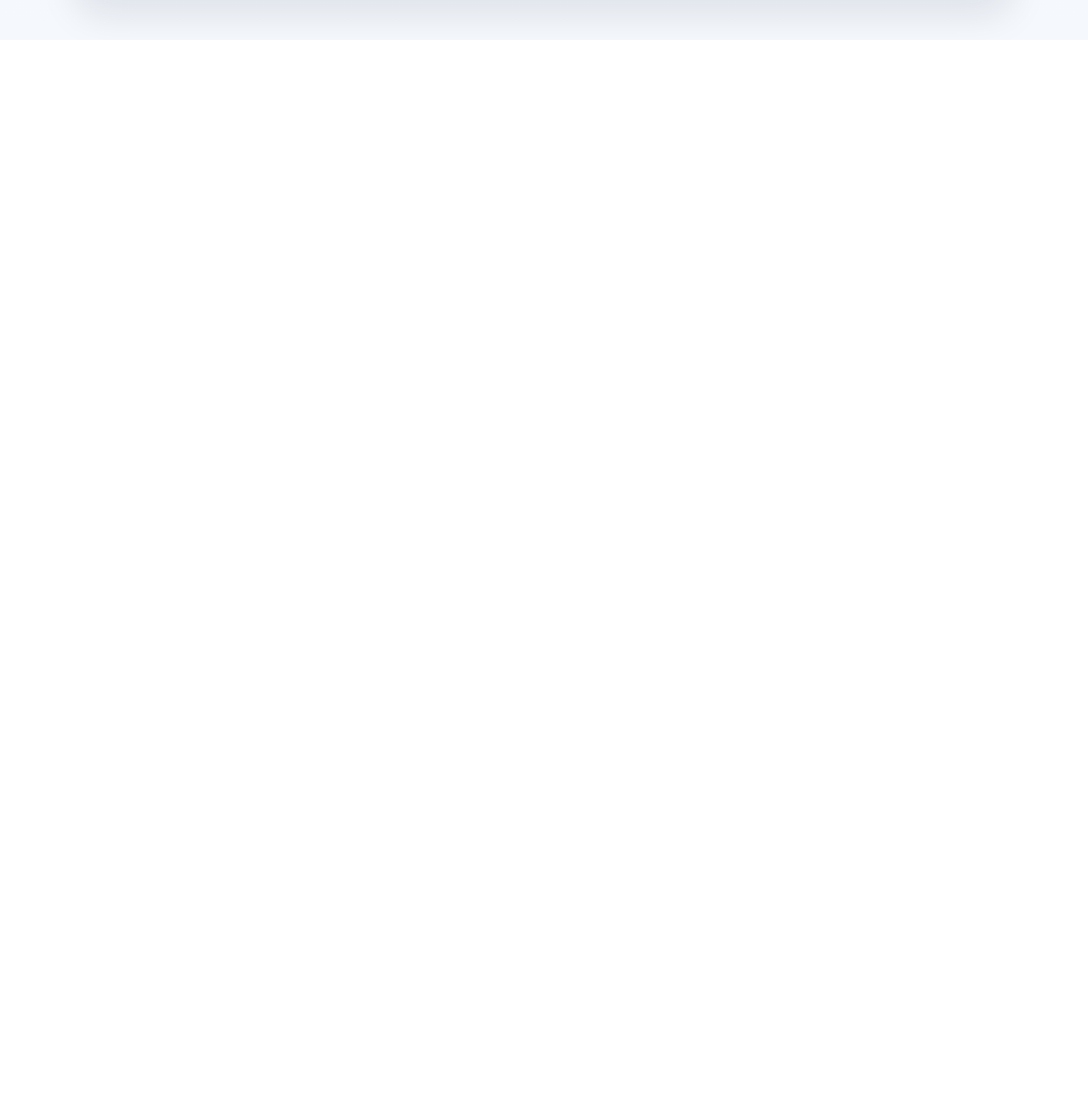
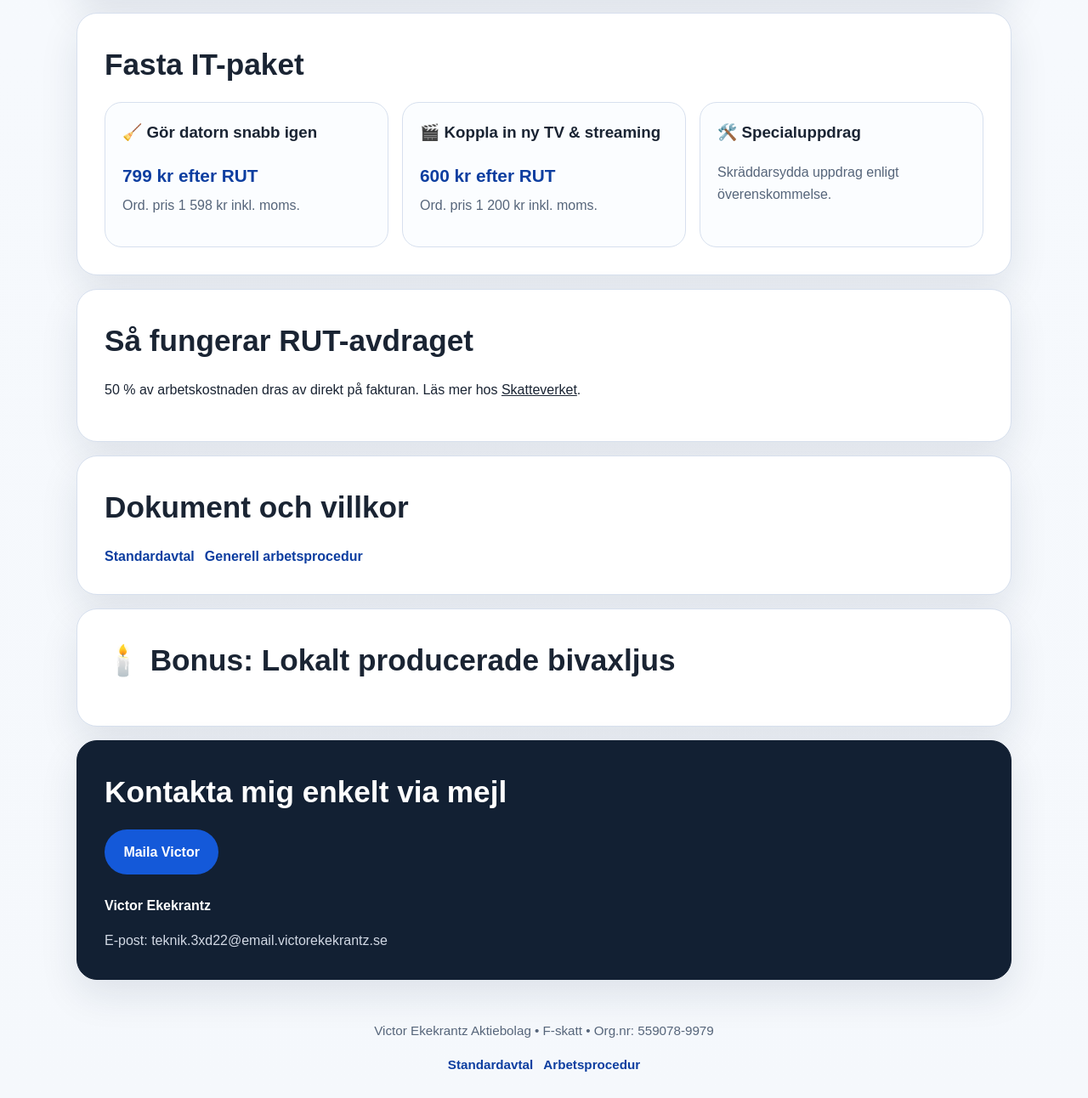
Before and after one commit to VictorieeMan/it-fixaren.victorekekrantz.se, a plain HTML site: page index.html in a window 1280 px wide. Shown: the part 2448-3740 px from the top of the page at 85% size. Before the commit the page ends 2495 px from the top, so only its background shows below. Drawn offline with Linux system fonts and the light colour scheme.

Commit message:
Update index.html
added fotter

```diff
--- a/index.html
+++ b/index.html
@@ -358,3 +358,66 @@
         </p>
       </div>
     </section>
+
+        <section class="section">
+      <h2>Fasta IT-paket</h2>
+      <div class="grid">
+        <article class="card">
+          <h3>🧹 Gör datorn snabb igen</h3>
+          <p class="price">799 kr efter RUT</p>
+          <p class="muted">Ord. pris 1 598 kr inkl. moms.</p>
+        </article>
+        <article class="card">
+          <h3>🎬 Koppla in ny TV &amp; streaming</h3>
+          <p class="price">600 kr efter RUT</p>
+          <p class="muted">Ord. pris 1 200 kr inkl. moms.</p>
+        </article>
+        <article class="card">
+          <h3>🛠️ Specialuppdrag</h3>
+          <p class="muted">Skräddarsydda uppdrag enligt överenskommelse.</p>
+        </article>
+      </div>
+    </section>
+
+    <section class="section">
+      <h2>Så fungerar RUT-avdraget</h2>
+      <p>50 % av arbetskostnaden dras av direkt på fakturan. Läs mer hos <a href="https://skatteverket.se" target="_blank" rel="noreferrer">Skatteverket</a>.</p>
+    </section>
+
+    <section class="section">
+      <h2>Dokument och villkor</h2>
+      <div class="document-links">
+        <a class="document-link" href="https://githubusercontent.com" target="_blank" rel="noreferrer">Standardavtal</a>
+        <a class="document-link" href="https://githubusercontent.com" target="_blank" rel="noreferrer">Generell arbetsprocedur</a>
+      </div>
+    </section>
+
+    <section class="section">
+      <h2>🕯️ Bonus: Lokalt producerade bivaxljus</h2>
+      <script async src="https://stripe.com"></script>
+      <stripe-pricing-table
+        pricing-table-id="prctbl_1UZwQWAT2AtDUwap4wjZMNR2"
+        publishable-key="pk_live_51URdloAT2AtDUwapWGFaDcUGarjiSJeRLl9J0dZq6UKHsMaWFLQ0Fuxao8OR7ZhDbMHq1SxbKVOstXmfZuFbgiFc00QYsvn05Z"
+        __locale-override="sv">
+      </stripe-pricing-table>
+    </section>
+
+    <section class="section contact-box">
+      <h2>Kontakta mig enkelt via mejl</h2>
+      <div class="contact-links">
+        <a class="button" href="mailto:teknik.3xd22@email.victorekekrantz.se?subject=Bokning%20/%20Fr%C3%A5ga%20Grannhj%C3%A4lp%20Viksj%C3%B6">Maila Victor</a>
+      </div>
+      <p style="margin-top: 1.5rem;"><strong>Victor Ekekrantz</strong></p>
+      <p class="muted" style="margin-bottom: 0;">E-post: teknik.3xd22@email.victorekekrantz.se</p>
+    </section>
+  </main>
+
+  <footer class="page-footer">
+    <p>Victor Ekekrantz Aktiebolag • F-skatt • Org.nr: 559078-9979</p>
+    <div class="footer-links">
+      <a class="footer-link" href="https://githubusercontent.com" target="_blank" rel="noreferrer">Standardavtal</a>
+      <a class="footer-link" href="https://githubusercontent.com" target="_blank" rel="noreferrer">Arbetsprocedur</a>
+    </div>
+  </footer>
+</body>
+</html>
```
